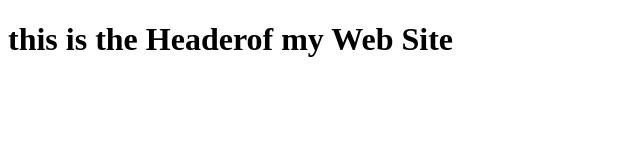
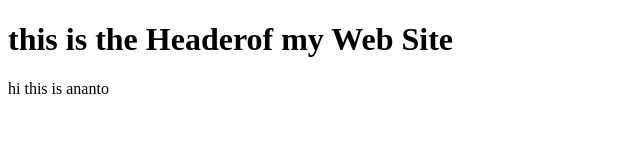
Before and after one commit to 01ananto/my-new-repo, a plain HTML site: page index.html in a window 1280 px wide. Shown: the whole page, without its empty margins (0-640 px from the left). Drawn offline with Linux system fonts and the light colour scheme.

Commit message:
add ananto

```diff
--- a/index.html
+++ b/index.html
@@ -10,5 +10,8 @@
   <header>
     <h1> this is the Headerof my Web Site</h1>
   </header>
+  <main>
+    <p>hi this is ananto</p>
+  </main>
 </body>
 </html>
```
